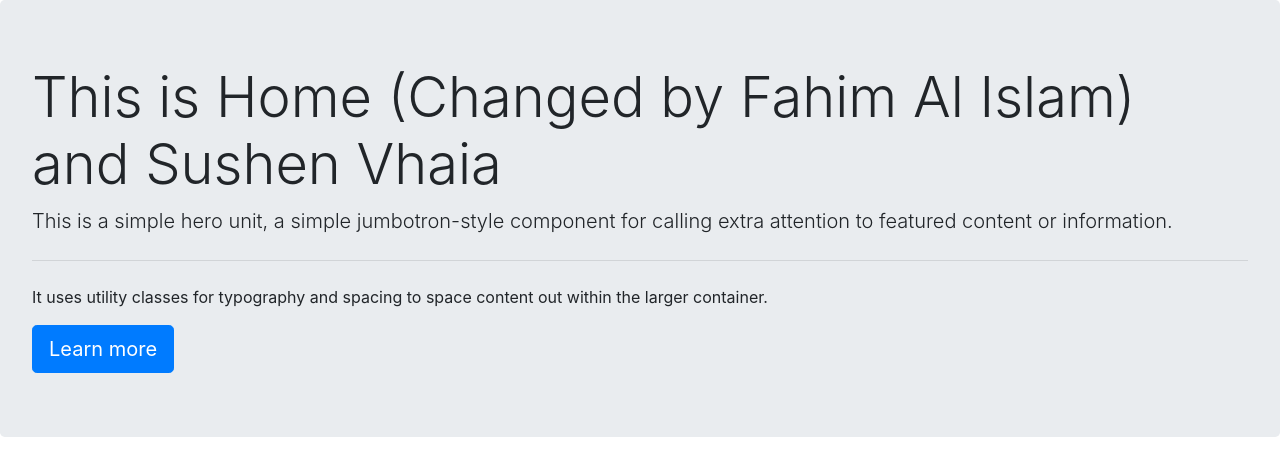
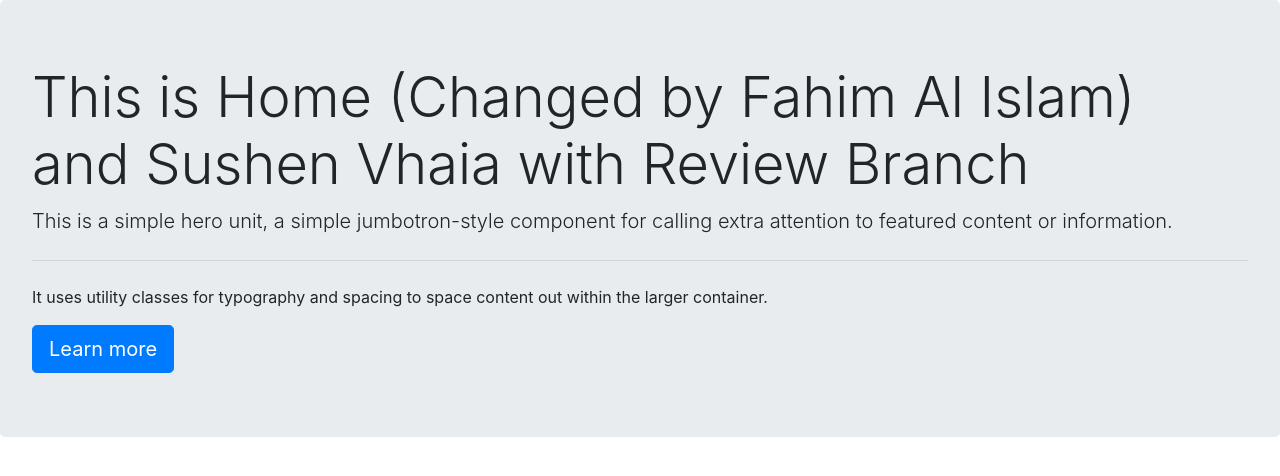
Before and after one commit to sushen/matrivume-1, a Django app: page / in a window 1280 px wide. Shown: the top 476 px of the page. Run offline with Django 3.2, Linux system fonts and the light colour scheme; some libraries are stand-ins or nearby versions.

Commit message:
Just test

```diff
--- a/rootapp/templates/rootapp/home.html
+++ b/rootapp/templates/rootapp/home.html
@@ -1,7 +1,7 @@
 {% extends 'base.html' %}
 {% block body %}
 <div class="jumbotron">
-  <h1 class="display-4">This is Home (Changed by Fahim Al Islam) and Sushen Vhaia</h1>
+  <h1 class="display-4">This is Home (Changed by Fahim Al Islam) and Sushen Vhaia with Review Branch</h1>
   <p class="lead">This is a simple hero unit, a simple jumbotron-style component for calling extra attention to featured content or information.</p>
   <hr class="my-4">
   <p>It uses utility classes for typography and spacing to space content out within the larger container.</p>
```
